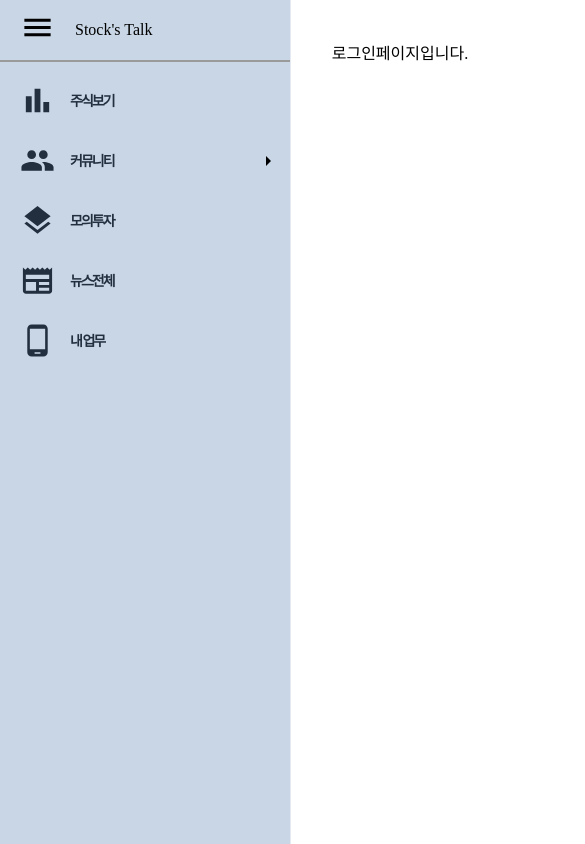
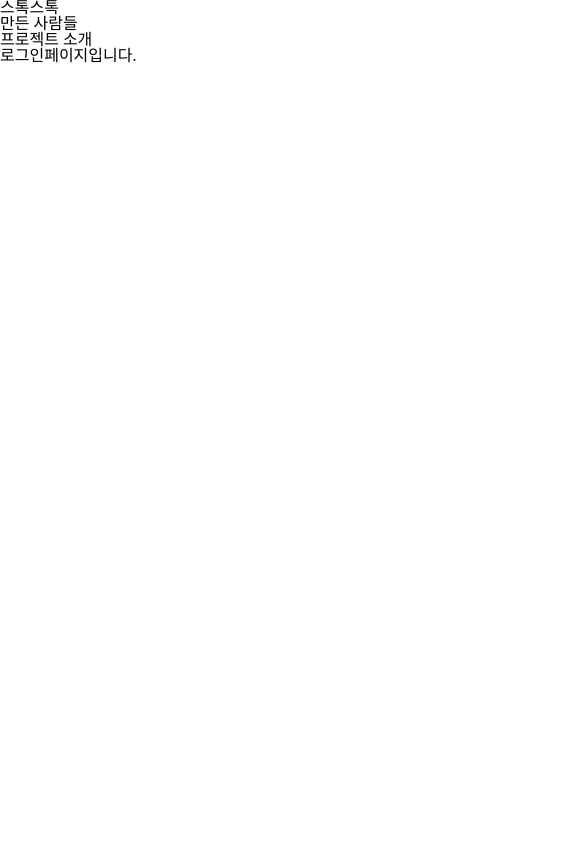
Before and after one commit to innovation-final/Front, a React (Create React App) app: page /login in a window 390 px wide. Shown: the top 844 px of the page, 585 px wide, since content can reach past the window. Built offline with nearby package versions, Linux system fonts and the light colour scheme.

Commit message:
feat : 반응형 레이아웃 구현을 위한 throttle 사용 #3

```diff
--- a/package.json
+++ b/package.json
@@ -14,6 +14,7 @@
     "axios": "^0.27.2",
     "framer-motion": "^7.3.5",
     "json-server": "^0.17.0",
+    "lodash": "^4.17.21",
     "prop-types": "^15.8.1",
     "react": "^18.2.0",
     "react-dom": "^18.2.0",
--- a/src/pages/Login.jsx
+++ b/src/pages/Login.jsx
@@ -1,12 +1,51 @@
-import React from 'react';
-import Layout from '../component/layout/Layout';
+import React, { useCallback, useEffect, useState } from 'react';
+import styled from 'styled-components';
+import { throttle } from 'lodash';
 
 function Login() {
+    const [isMobile, setIsMobile] = useState(false);
+    const throttled = useCallback(throttle(newValue => newValue(), 500));
+    const handleResize = () => {
+        if (window.innerWidth <= 1023) {
+            setIsMobile(true);
+        } else {
+            setIsMobile(false);
+        }
+    };
+
+    const throttleResize = () => {
+        throttled(handleResize);
+    };
+
+    useEffect(() => {
+        handleResize();
+        window.addEventListener('resize', throttleResize);
+        return () => {
+            window.removeEventListener('resize', throttleResize);
+        };
+    }, []);
     return (
-        <Layout header sidebar>
+        <LoginLayout isMobile={isMobile}>
+            <Header>
+                <ul>
+                    <li>스톡스톡</li>
+                    <li>만든 사람들</li>
+                    <li>프로젝트 소개</li>
+                </ul>
+            </Header>
             로그인페이지입니다.
-        </Layout>
+        </LoginLayout>
     );
 }
 
 export default Login;
+
+const LoginLayout = styled.div`
+    display: flex;
+    flex-direction: ${props => (props.isMobile ? 'column' : 'row')};
+`;
+
+const Header = styled.header`
+    width: 256px;
+    height: 100%;
+`;
```
Also changed, not shown: .eslintrc.json.
